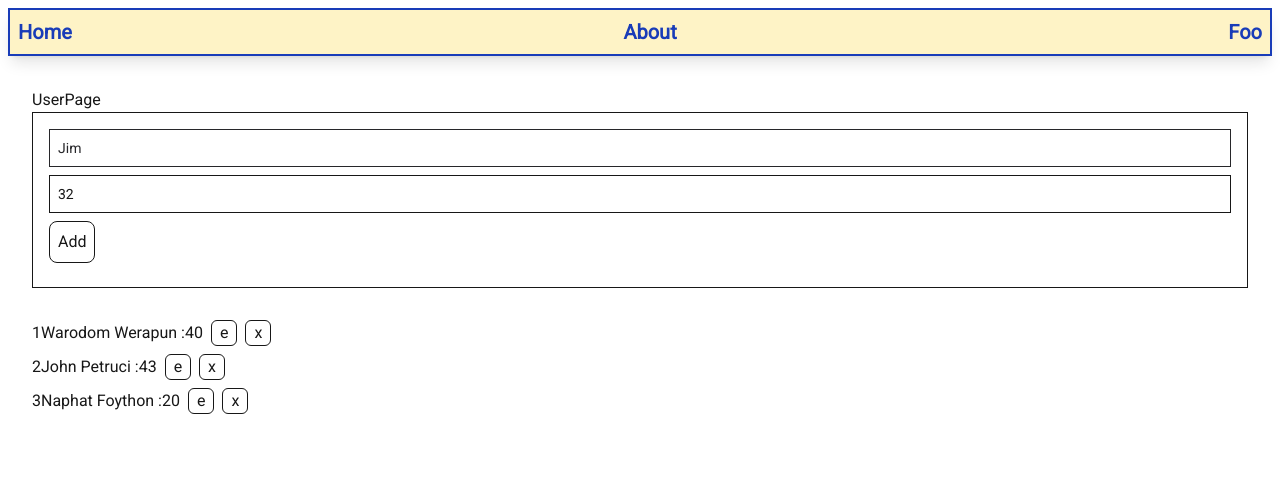
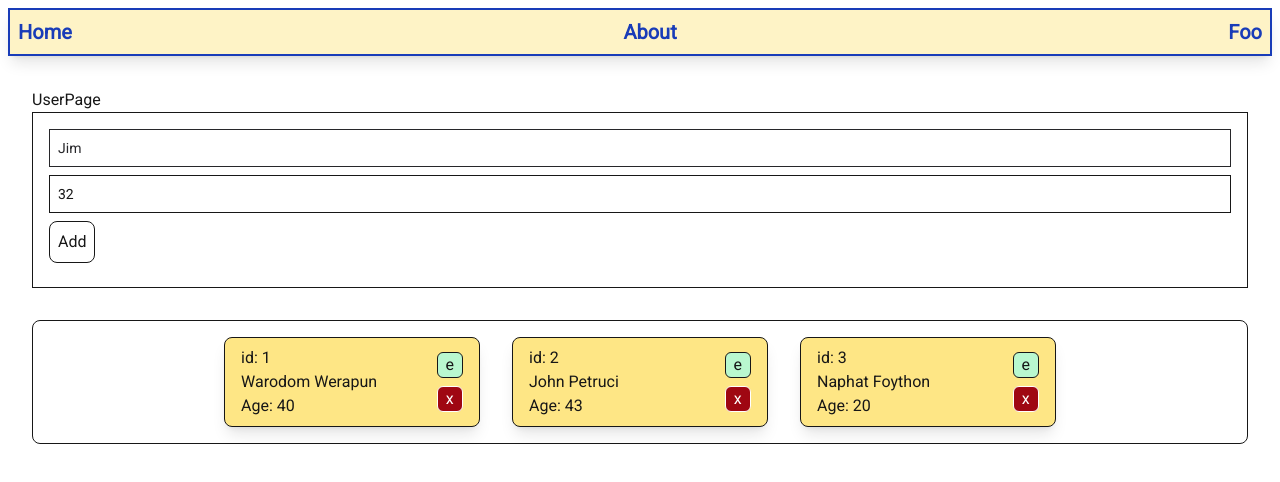
Before and after one commit to cocpsu2025-hash/hello, a Next.js app: page /user in a window 1280 px wide. Shown: the top 482 px of the page. Built offline with nearby package versions, Linux system fonts and the light colour scheme.

Commit message:
add tailwinds

```diff
--- a/app/user/page.tsx
+++ b/app/user/page.tsx
@@ -97,21 +97,34 @@ export default function UserPage() {
       </form>
 
 
+      <div className="border p-2 flex  flex-wrap gap-4 rounded-lg justify-center ">
+        {
+          users.map((item, index) => <div
+            className="border px-4 py-2 m-2 rounded-lg flex justify-between items-center min-w-64 bg-amber-200 shadow-lg"
+            key={index}>
             <div>
-        {
-          users.map((item, index) => <div key={index}>
-            {index + 1}
-            {/* {item.id} : */}
-            {item.name} :
-            {item.age}
+              <div>
+                id: {item.id}
+              </div>
+              <div>
+                {item.name}
+              </div>
+              <div>
+                Age: {item.age}
+              </div>
+            </div>
+
+            <div className="ml-8 flex flex-col">
               <button
-              className="border px-2 ml-2 mb-2 rounded-md"
+                className="border px-2 rounded-md mb-2 bg-green-200"
                 onClick={() => editUser(index)}
               >e</button>
               <button
-              className="border px-2 ml-2 rounded-md"
+                className="border px-2 rounded-md bg-red-800 text-white"
                 onClick={() => deleteUser(item.id)}
               >x</button>
+            </div>
+
 
           </div>)
         }
```
Lines whose indentation alone changed are shown as unchanged.
